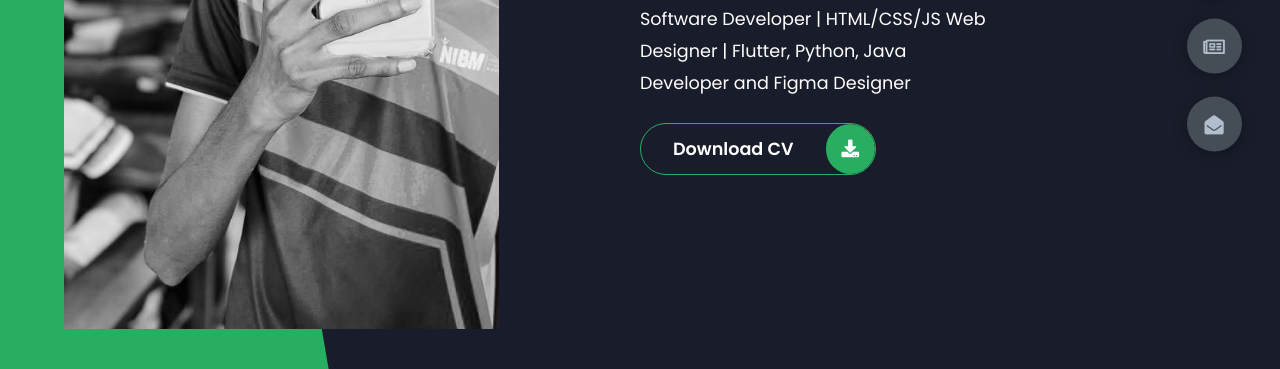
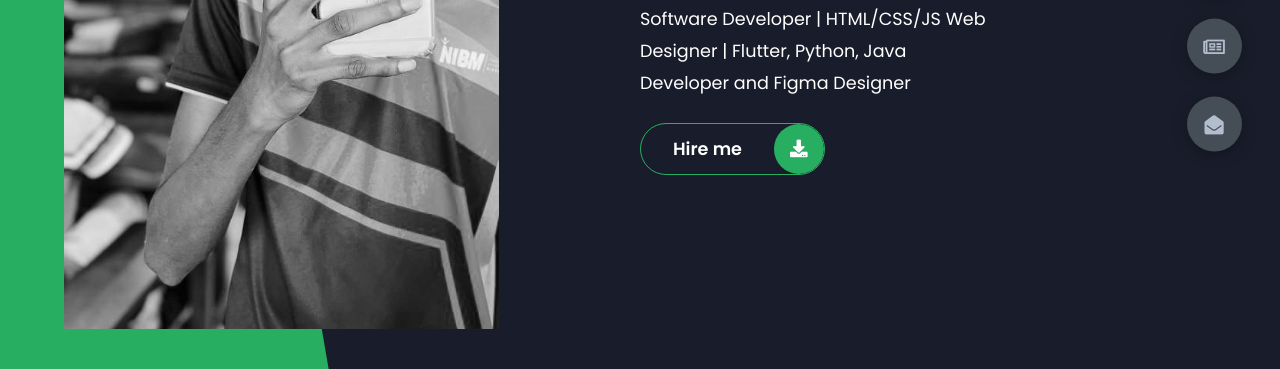
Before and after one commit to Manuja-Keshala/Manuja-Keshala.github.io, a plain HTML site: page index.html in a window 1280 px wide. Shown: the part 431-800 px from the top of the page. Drawn offline with Linux system fonts and the light colour scheme.

Commit message:
Update index.html

```diff
--- a/index.html
+++ b/index.html
@@ -5,7 +5,7 @@
     <meta http-equiv="X-UA-Compatible" content="IE=edge">
     <meta name="viewport" content="width=device-width, initial-scale=1.0">
     <title>Manuja Keshala</title>
-    <link rel="icon" type="image/png" href="img/ma.png">
+    <link rel="icon" type="image/png" href="img/programming.png">
 </head>
     <link rel="stylesheet" href="styles/styles.css">
     <link rel="preconnect" href="https://fonts.googleapis.com">
@@ -31,8 +31,8 @@
                     Software Developer | HTML/CSS/JS Web Designer | Flutter, Python, Java Developer and Figma Designer
                 </p>
                 <div class="btn-con">
-                    <a href="https://shorturl.at/bruMW" class="main-btn">
-                        <span class="btn-text">Download CV</span>
+                    <a href="https://wa.me/+94720325290" class="main-btn">
+                        <span class="btn-text">Hire me</span>
                         <span class="btn-icon"><i class="fas fa-download"></i></span>
                     </a>
                 </div>
```
